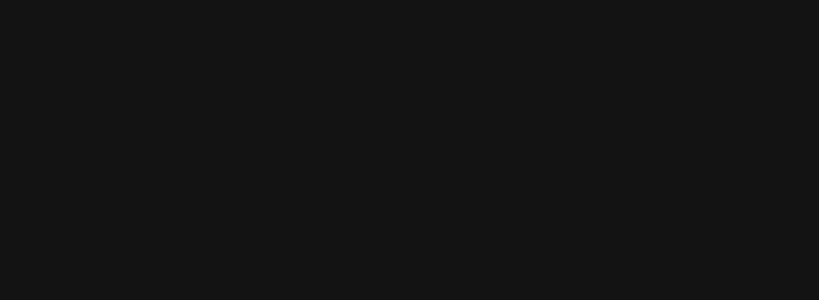
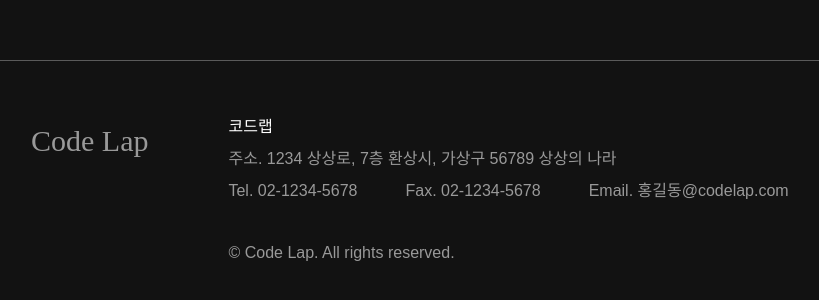
Before and after one commit to Song-pro-taegeun/PJ_LMS, a React (Create React App) app in the folder pj-lms-front/: page / in a window 1280 px wide. Shown: the part 740-1040 px from the top of the page, without its empty margins (19-838 px from the left). Before the commit the page ends 800 px from the top, so only its background shows below. Built offline with nearby package versions, Linux system fonts and the light colour scheme; a web font is replaced by a local one.

Commit message:
footer 퍼블리싱 완료

```diff
--- a/pj-lms-front/src/component/main/Footer.jsx
+++ b/pj-lms-front/src/component/main/Footer.jsx
@@ -1,7 +1,23 @@
 export default function Footer() {
   return (
     <>
-      <div className="footer">footer</div>
+      <div className="footer">
+        <div className="wrap">
+          <div className="logo">Code Lap</div>
+          <div className="info">
+            <span>코드랩</span>
+            <ul>
+              <li>주소. 1234 상상로, 7층 환상시, 가상구 56789 상상의 나라</li>
+              <ul>
+                <li>Tel. 02-1234-5678</li>
+                <li>Fax. 02-1234-5678</li>
+                <li>Email. 홍길동@codelap.com</li>
+              </ul>
+            </ul>
+            <p>© Code Lap. All rights reserved.</p>
+          </div>
+        </div>
+      </div>
     </>
   );
 }
--- a/pj-lms-front/src/component/main/Home.jsx
+++ b/pj-lms-front/src/component/main/Home.jsx
@@ -1,7 +1,26 @@
+import { useState } from "react";
+
 export default function Home() {
   return (
     <>
       <div className="home">home</div>
+      <div></div>
     </>
   );
 }
+
+// export default function Home() {
+//   const a = Array.from({ length: 100 }, () => []);
+
+//   return (
+//     <>
+
+//       {a.map((data, i) => (
+//         <div className="home" key={i}>
+//           home
+//         </div>
+//       ))}
+//       <img src="/img/a.png" alt="logo image" />
+//     </>
+//   );
+// }
--- a/pj-lms-front/src/css/home.css
+++ b/pj-lms-front/src/css/home.css
@@ -1,7 +1,3 @@
-.home {
-  border: 1px solid red;
-}
-
 @font-face {
   font-family: "EF_MACHO";
   src: url("https://fastly.jsdelivr.net/gh/projectnoonnu/noonfonts_2206-01@1.0/EF_MACHO.woff2")
@@ -15,6 +11,7 @@
   padding: 0;
   margin: 0;
   position: relative;
+  list-style-type: none;
 }
 body {
   font-family: "SUIT", sans-serif;
@@ -27,27 +24,12 @@
   color: #fff;
 }
 
-.logo {
-  font-size: 30px;
-  font-family: "EF_MACHO";
-  animation: logo 5s ease-in-out infinite;
+.wrpa {
+  max-width: 1520px;
 }
 
-@keyframes logo {
-  0% {
-    color: white;
-  }
-  50% {
-    color: #0cd95d;
-  }
-
-  100% {
-    color: white;
-  }
-}
-
-.wrpa {
-  max-width: 1520px;
+.logo {
+  font-family: "EF_MACHO";
 }
 
 /****** 헤더 *****/
@@ -72,6 +54,24 @@
   padding: 0 50px;
   align-items: center;
   height: 80px;
+}
+
+.header .logo {
+  font-size: 30px;
+  animation: logo 5s ease-in-out infinite;
+}
+
+@keyframes logo {
+  0% {
+    color: white;
+  }
+  50% {
+    color: #0cd95d;
+  }
+
+  100% {
+    color: white;
+  }
 }
 
 .header .right {
@@ -169,3 +169,41 @@
   z-index: -1;
   border-radius: 12px;
 }
+
+/*****푸터******/
+
+.home {
+  height: 100vh;
+}
+
+.footer {
+  border-top: 1px solid rgba(255, 255, 255, 0.3);
+  padding: 50px;
+  color: #999;
+}
+
+.footer .wrap {
+  display: flex;
+  align-items: start;
+  justify-content: start;
+  gap: 5em;
+  line-height: 2;
+}
+
+.footer .logo {
+  font-size: 30px;
+}
+
+.footer .info span {
+  color: white;
+}
+
+.footer .info ul ul {
+  display: flex;
+  gap: 3em;
+}
+
+.footer .info p {
+  margin-top: 30px;
+  display: block;
+}
```
Also changed, not shown: pj-lms-front/public/img/a.png (added).
